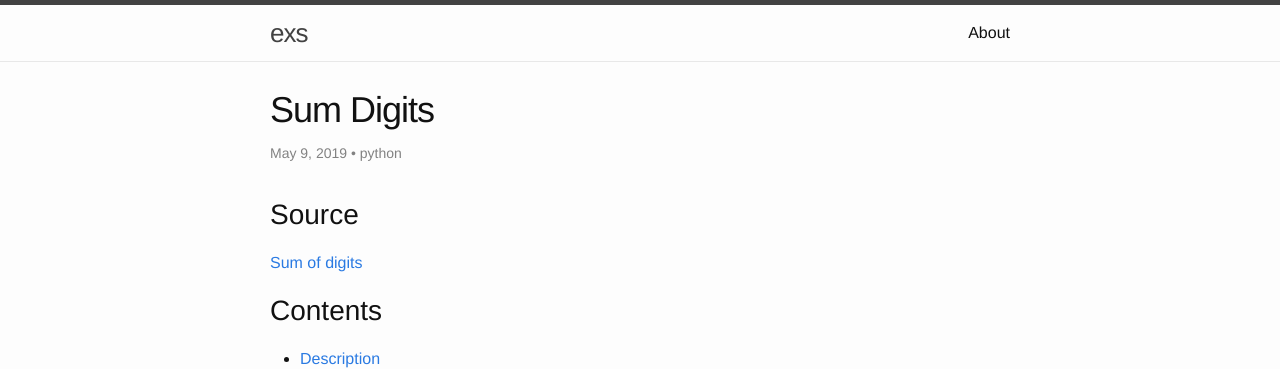
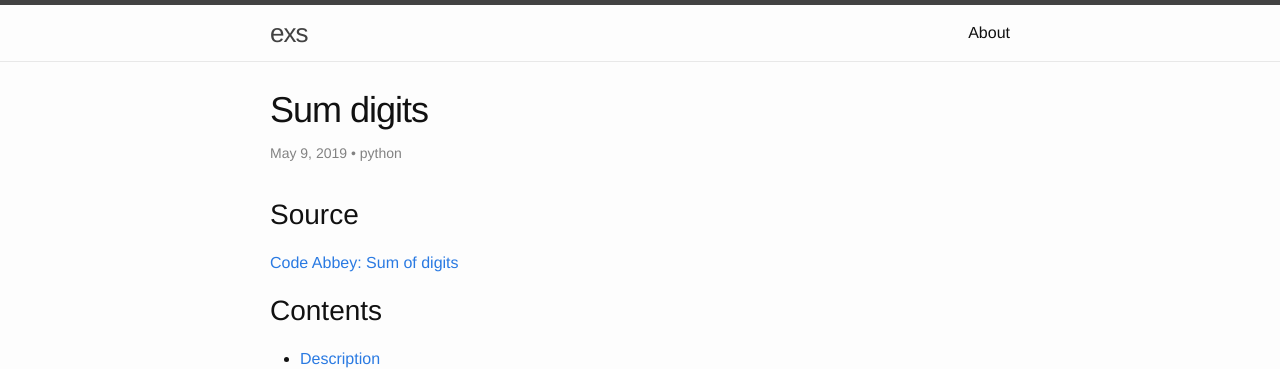
Before and after one commit to bitfragment/exs, a Jekyll site: the page built from _posts/2019-05-09-sum-digits.md, in a window 1280 px wide and 900 px high. Shown: the top 369 px of the window. Built offline with Jekyll 4.4.1, drawn with Linux system fonts in a browser that asks for light colours.

Commit message:
Hotfix title

```diff
--- a/_posts/2019-05-09-sum-digits.md
+++ b/_posts/2019-05-09-sum-digits.md
@@ -1,8 +1,8 @@
 ---
-title:
+title: Sum digits
 date: 2019-05-09
 tags: python
-src-title: Sum of digits
+src-title: "Code Abbey: Sum of digits"
 src-url: https://www.codeabbey.com/index/task_view/sum-of-digits
 ---
 
```
